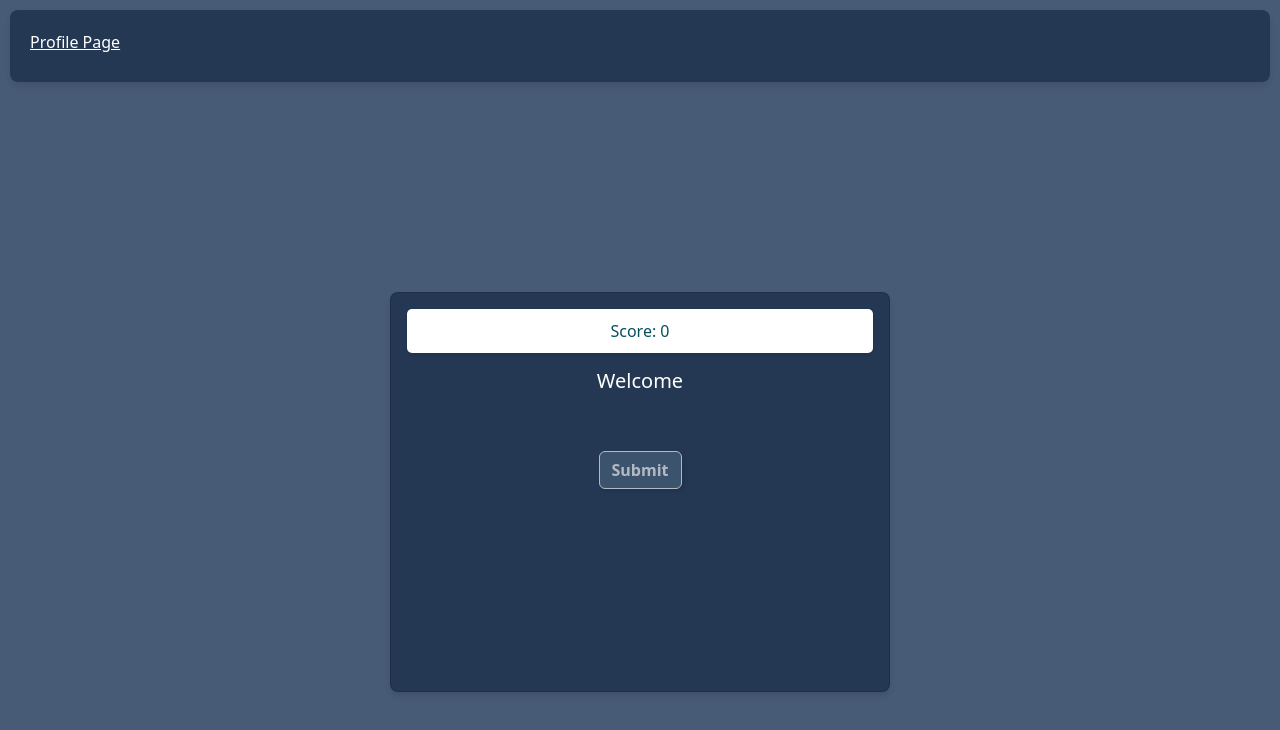
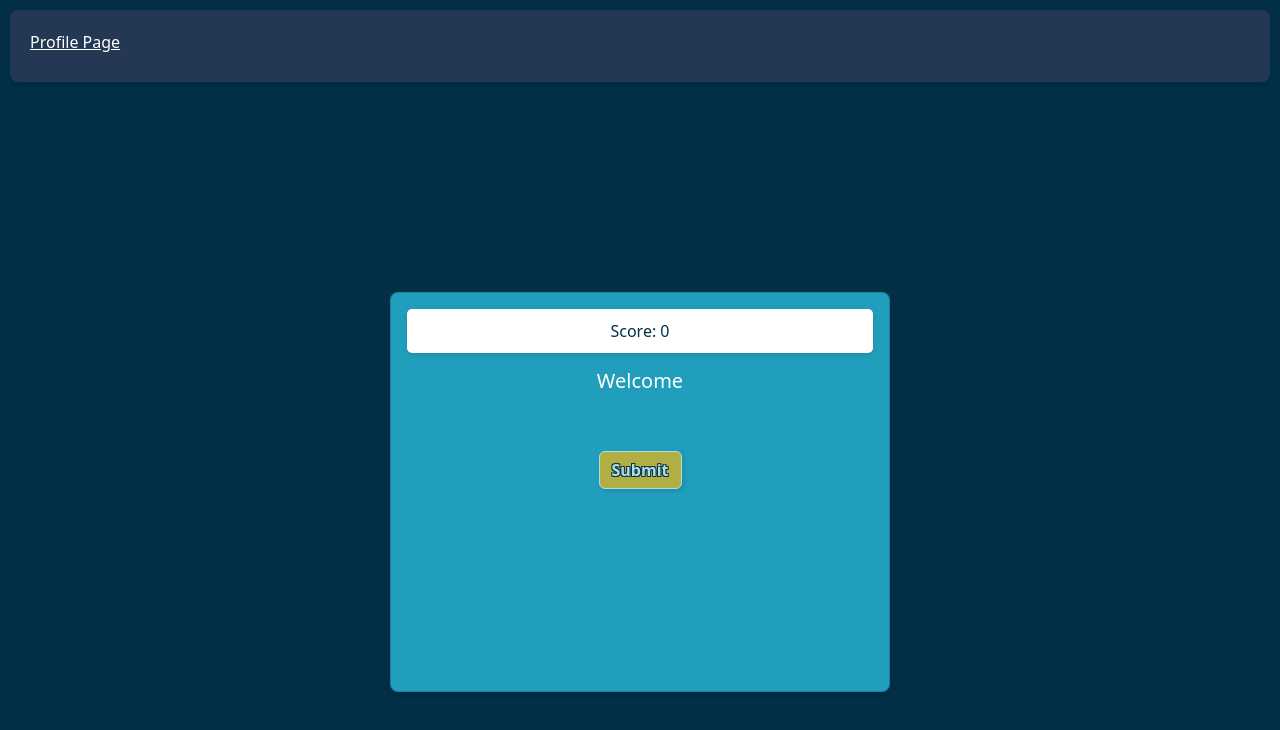
Before and after one commit to 85jo/QuizGameProjectCTEC295, a plain HTML site: page project/QuizPage/Quiz_Page.html in a window 1280 px wide. Drawn offline with nearby package versions, Linux system fonts and the light colour scheme; no server answers.

Commit message:
colour pallete change
change colors to update team preferred colour pallete.  adjusted text for readability

```diff
--- a/project/QuizPage/styles.css
+++ b/project/QuizPage/styles.css
@@ -1,11 +1,12 @@
 body {
-    background-color: #475b76;
+    background-color: #023047;
+
 }
 .quiz-card {
     min-width: 500px;
     max-width: 80%;
     min-height: 400px;
-    background-color: #243854;
+    background-color: #219ebc;
     color: #ffffff;
     border-radius: 8px;
     box-shadow: 0 4px 6px rgba(0,0,0,0.1);
@@ -14,27 +15,35 @@ body {
     font-weight: bold;
     margin: 5px;
     box-shadow: 2px 2px 4px rgba(0,0,0,0.2);
-    background-color: #2e5374;
-    color: #dcd8f1;
+    background-color: #f8c951;
+    color: #ffffff;
     transition: transform 0.1s ease;
+    text-shadow: -1px -1px 0 #000, 1px -1px 0 #000, -1px 1px 0 #000, 1px 1px 0 #000;
 }
 .answer-btn:hover, #submitBtn:hover {
     transform: translateY(-2px);
-    background-color: #a8cbff;
-    color: #000001;
+    background-color: #ffb703;
+    color: #ffffff;
+    text-shadow: -1px -1px 0 #000, 1px -1px 0 #000, -1px 1px 0 #000, 1px 1px 0 #000;
 }
 .selected {
-    background-color: #6aa0b7;
+    background-color: #8ecae6;
 }
 #submitBtn {
-    background-color: #4a627b;
-    color: white;
+    background-color: #ffb703;
+    color: #ffffff;
     margin-top: 10px;
+    text-shadow: -1px -1px 0 #000, 1px -1px 0 #000, -1px 1px 0 #000, 1px 1px 0 #000;
+}
+.submitBtn {
+    background-color: #ffb703;
+    color: #ffffff;
+    text-shadow: -1px -1px 0 #000, 1px -1px 0 #000, -1px 1px 0 #000, 1px 1px 0 #000;
 }
 #scoreBox {
     padding: 10px;
     background-color: #ffffff;
-    color: #05505c;
+    color: #023047;
     border-radius: 5px;
     box-shadow: 0 2px 4px rgba(0,0,0,0.1);
     text-align: center;
--- a/project/UserPage/styles.css
+++ b/project/UserPage/styles.css
@@ -1,9 +1,9 @@
 body {
-    background-color: #475b76;
+    background-color: #023047;
 }
 
 .user-section {
-    background-color: #455f83;
+    background-color: #023047;
     color: #ffffff;
     padding: 20px;
     border-radius: 8px;
@@ -14,7 +14,7 @@ body {
 }
 
 .game-history {
-    background-color: #243854;
+    background-color: #023047;
     color: #ffffff;
     padding: 20px;
     border-radius: 8px;
@@ -54,7 +54,7 @@ body {
 }
 
 .user-icon-box, .navigation-box {
-    background-color: #2e3b4e;
+    background-color: #8ecae6;
     padding: 15px;
     border-radius: 8px;
     text-align: center;
@@ -67,8 +67,8 @@ body {
 }
 
 .previous-scores:nth-child(even) {
-    background-color: #587d9e;
+    background-color: #8ecae6;
 }
 .previous-scores:nth-child(odd) {
-    background-color: #7fbef5;
+    background-color: #ffb703;
 }
```
